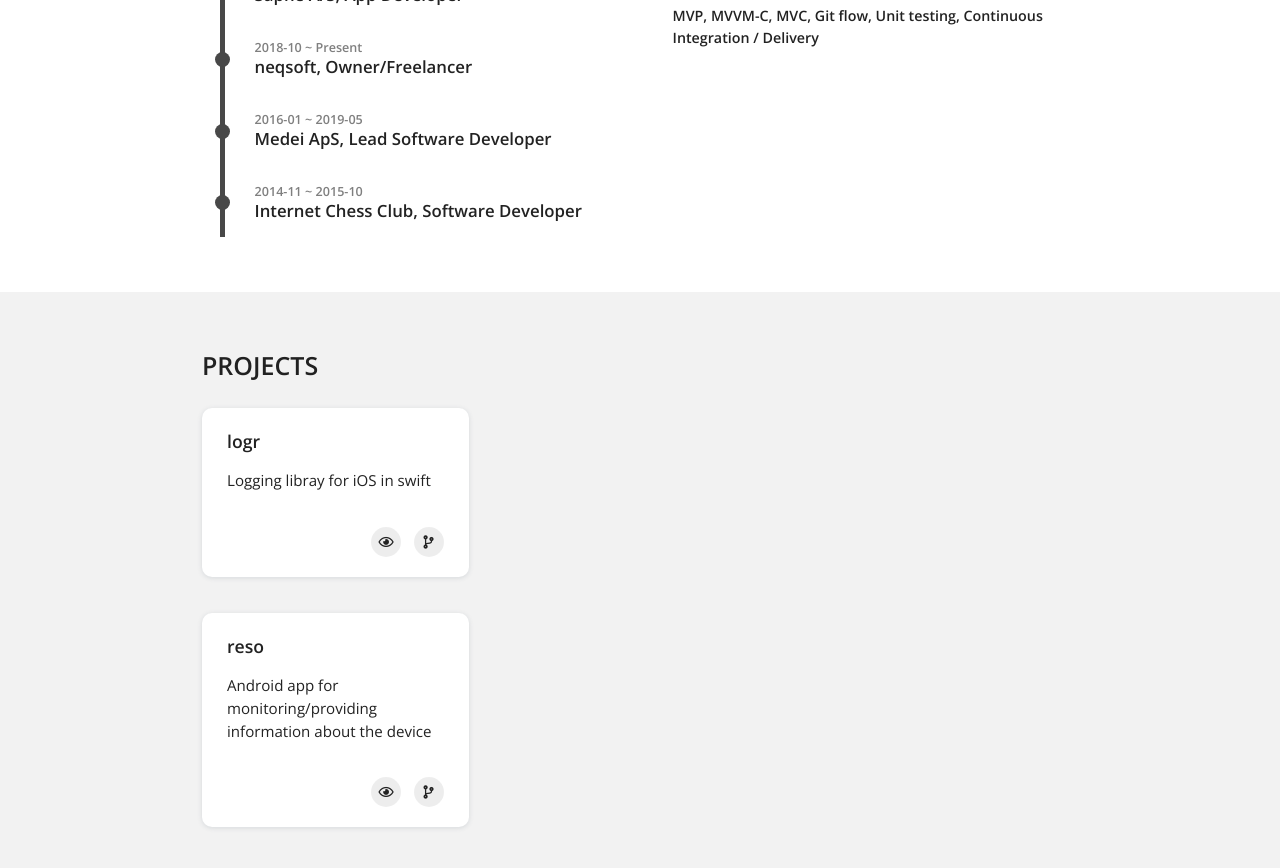
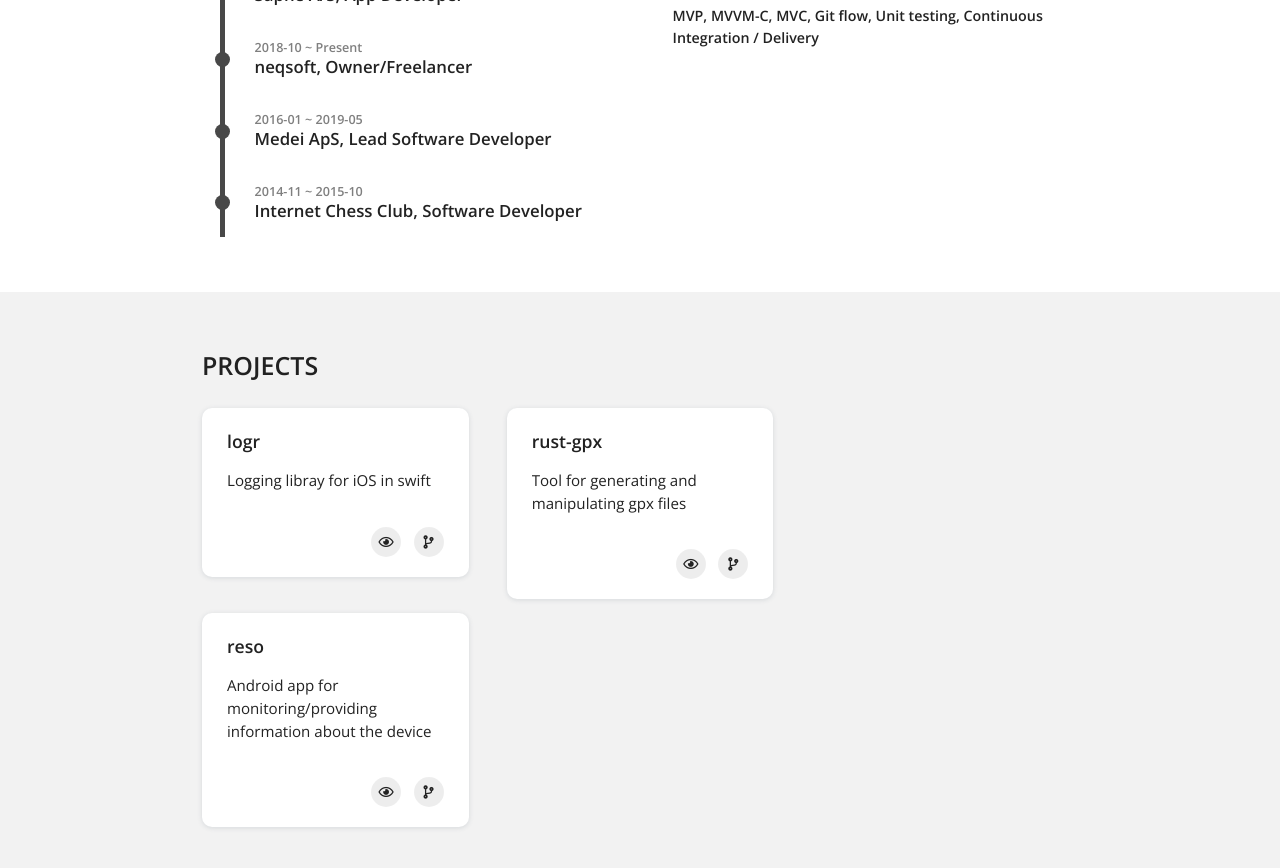
Before and after one commit to nakkht/pgu.dev, a Jekyll site: the page built from portfolio.html, in a window 1280 px wide and 900 px high, scrolled down 627 px. Shown: the top 868 px of the window. Built offline with Jekyll 4.4.1, drawn with Linux system fonts in a browser that asks for light colours; nearby versions of some CDN libraries.

Commit message:
Added rust-gpx project

```diff
--- a/_data/projects.yml
+++ b/_data/projects.yml
@@ -1,13 +1,17 @@
 - project:
     print: true
-    modal: false
     url: https://github.com/nakkht/logr
     title: logr
     description: Logging libray for iOS in swift
 
 - project:
     print: true
-    modal: false
     url: https://github.com/neqsoft/reso
     title: reso
     description: Android app for monitoring/providing information about the device
+
+- project:
+    print: true
+    url: https://github.com/nakkht/rust-gpx
+    title: rust-gpx
+    description: Tool for generating and manipulating gpx files
```
